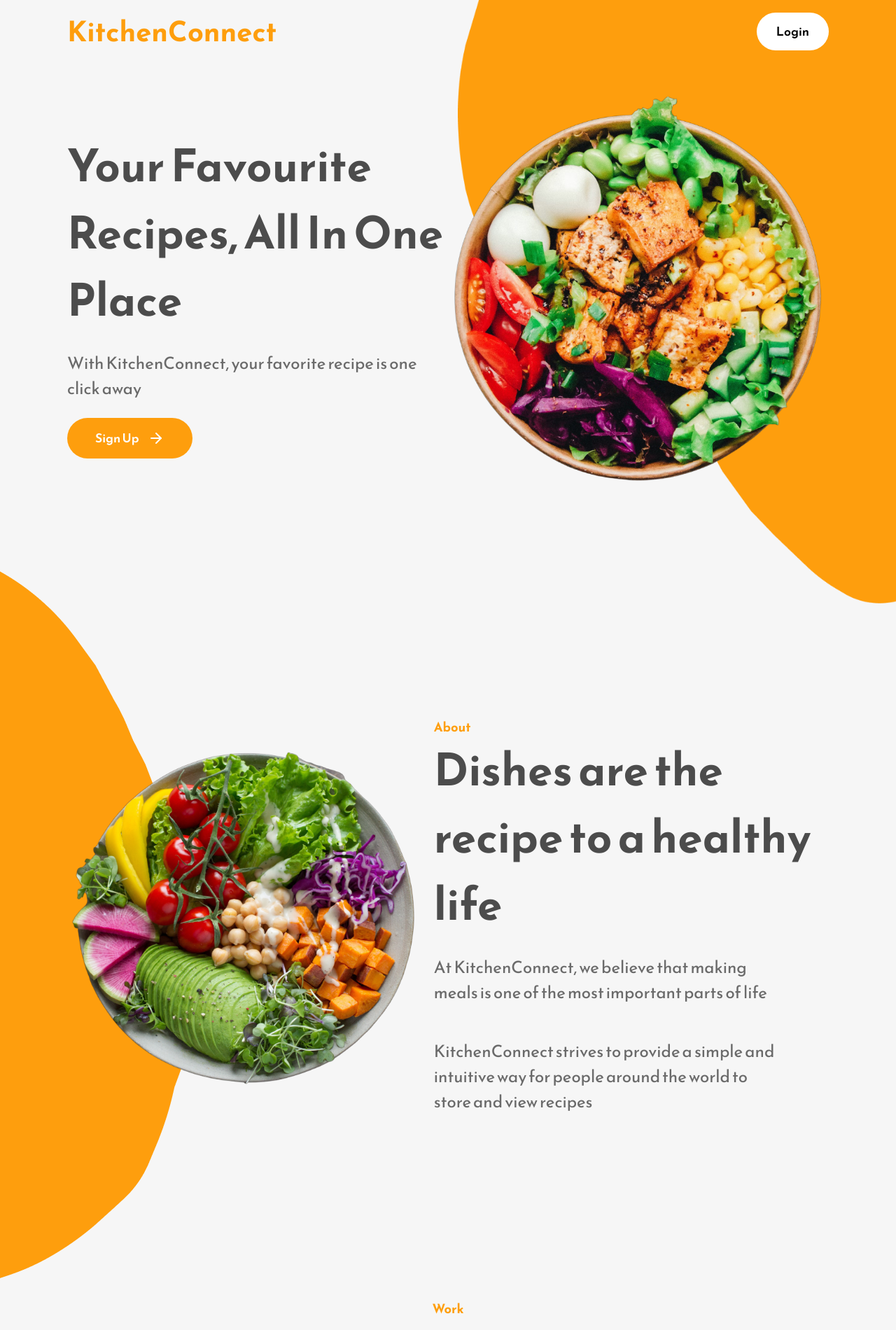
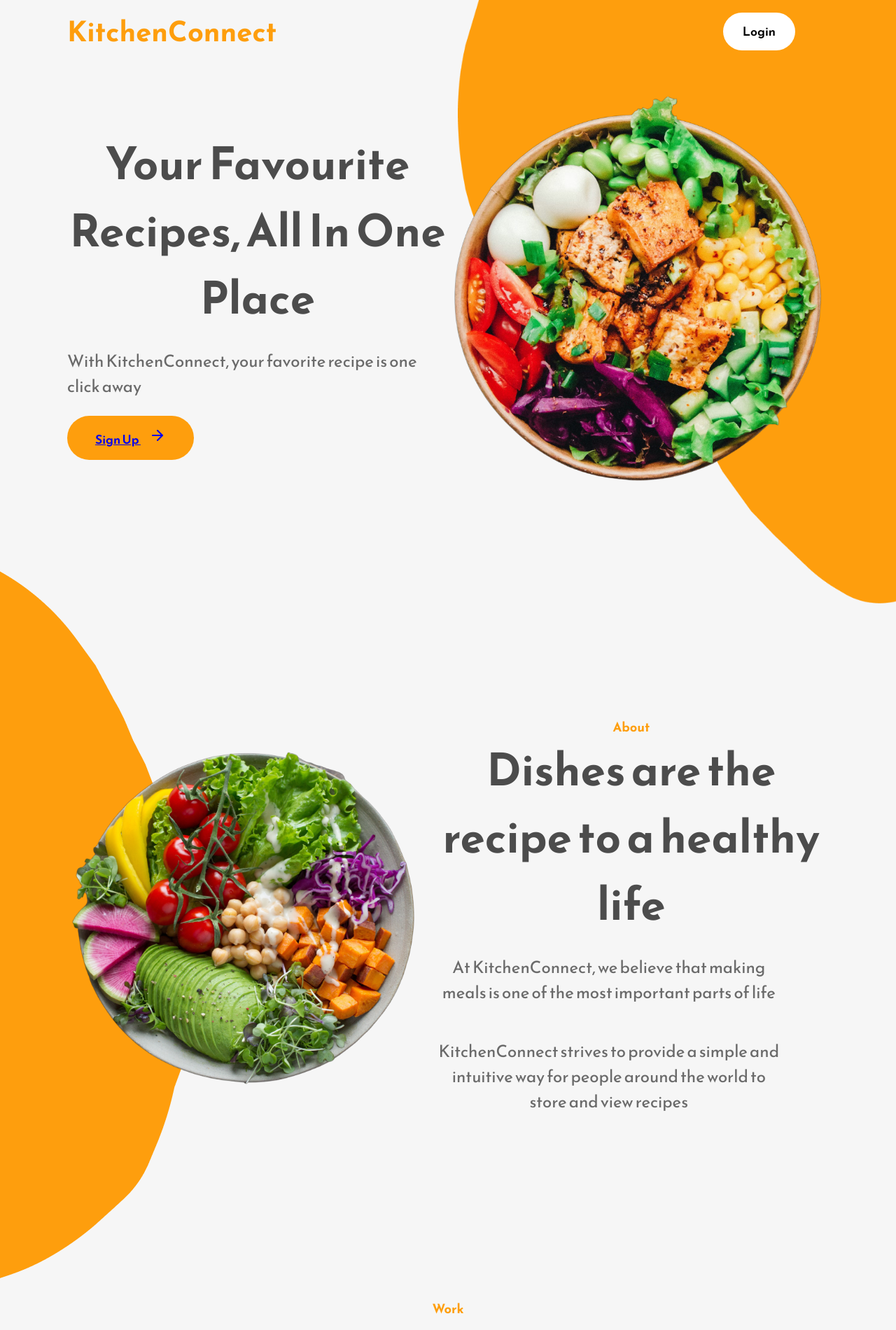
Before and after one commit to CS-3203-Software-Engineering-Spring2024/kitchen-connect-react, a React (Create React App) app: page / in a window 1280 px wide. Shown: the top 1900 px of the page at 70% size. Built offline with nearby package versions, Linux system fonts and the light colour scheme.

Commit message:
Welcome page works with app

```diff
--- a/package.json
+++ b/package.json
@@ -13,6 +13,7 @@
     "react": "^18.3.1",
     "react-dom": "^18.3.1",
     "react-icons": "^5.1.0",
+    "react-router-dom": "^6.23.0",
     "react-scripts": "5.0.1",
     "web-vitals": "^2.1.4"
   },
--- a/src/App.css
+++ b/src/App.css
@@ -86,6 +86,7 @@ nav {
 .primary-heading {
   font-size: clamp(2rem, 5vw, 4rem);
   color: #4c4c4c;
+  text-align: center;
   /* line-height: 5rem; */
   max-width: 600px;
 }
@@ -109,6 +110,7 @@ nav {
   display: flex;
   align-items: center;
   justify-content: center;
+  text-decoration: none;
 }
 .secondary-button svg {
   margin-left: 0.75rem;
@@ -121,6 +123,7 @@ nav {
   margin-top: 20rem;
   position: relative;
   display: flex;
+  text-align:center;
   align-items: center;
   justify-content: space-between;
 }
--- a/src/Components/Home.js
+++ b/src/Components/Home.js
@@ -21,7 +21,9 @@ const Home = () => {
             With KitchenConnect, your favorite recipe is one click away
           </p>
           <button className="secondary-button">
+            <a href="http://localhost:5173/">
             Sign Up <FiArrowRight />{" "}
+            </a>
           </button>
         </div>
         <div className="home-image-section">
--- a/src/Components/Navbar.js
+++ b/src/Components/Navbar.js
@@ -55,7 +55,9 @@ const Navbar = () => {
     <h1 style={{ color: '#fe9e0d', fontSize: '40px', }}>KitchenConnect</h1>
     </div>
     <div className="navbar-links-container" >
-      <button className="primary-button">Login</button>
+      <a href="http://localhost:5173/">
+        <button className="primary-button">Login</button>
+      </a>
     </div>
     <div className="navbar-menu-container">
           <HiOutlineBars3 onClick={() => setOpenMenu(true)} />
--- a/src/Components/Testimonials.js
+++ b/src/Components/Testimonials.js
@@ -7,7 +7,7 @@ const Testimonials = () => {
     <div className="work-section-wrapper">
         <div className="work-section-top">
             <p className="primary-subheading" >Testimonials</p>
-            <h1 className="primary-heading" >What Our Users Are Saying</h1>
+            <h1 className="primary-heading" >What Users Are Saying</h1>
         </div>
         <div className="testimonial-section-bottom">
             <img src={ProfilePic} alt="" />
```
Also changed, not shown: 1 other file (tests, documents, lock files or other folders).
